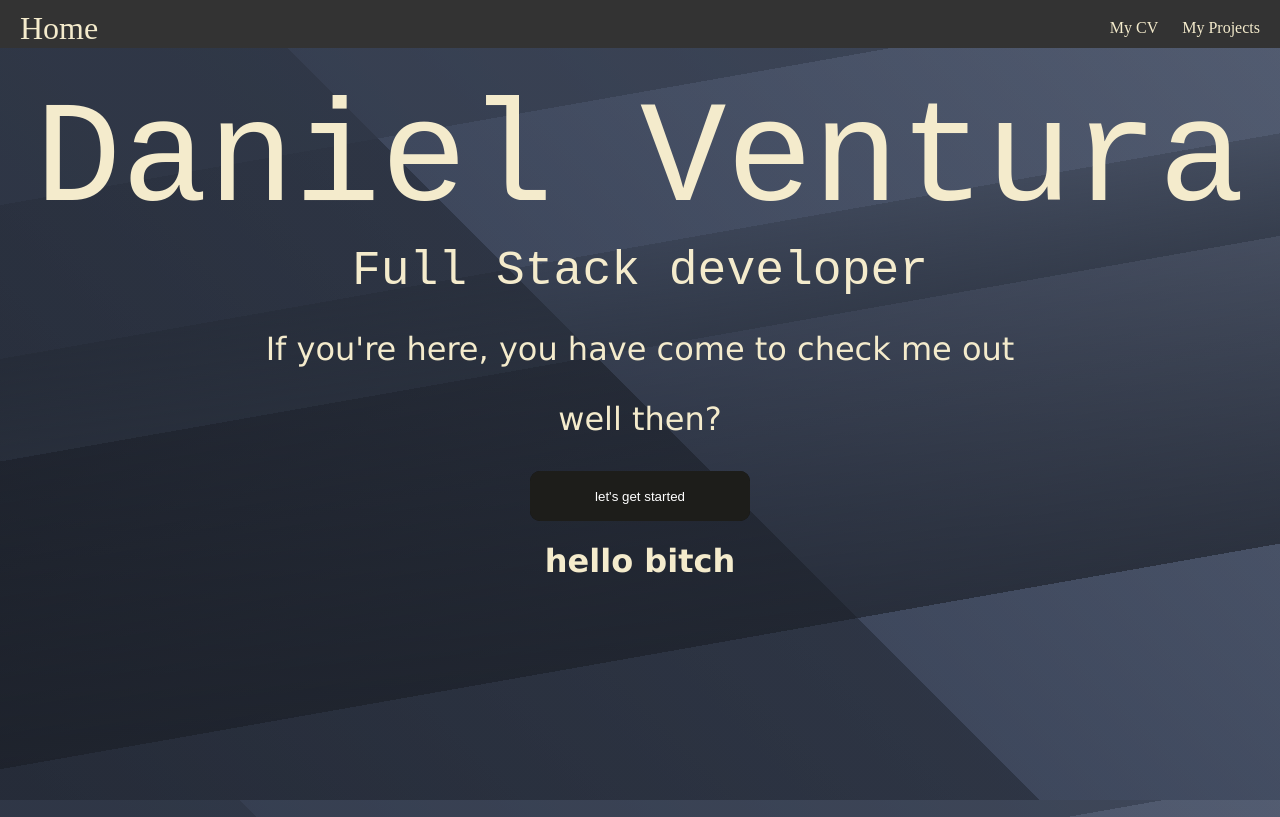
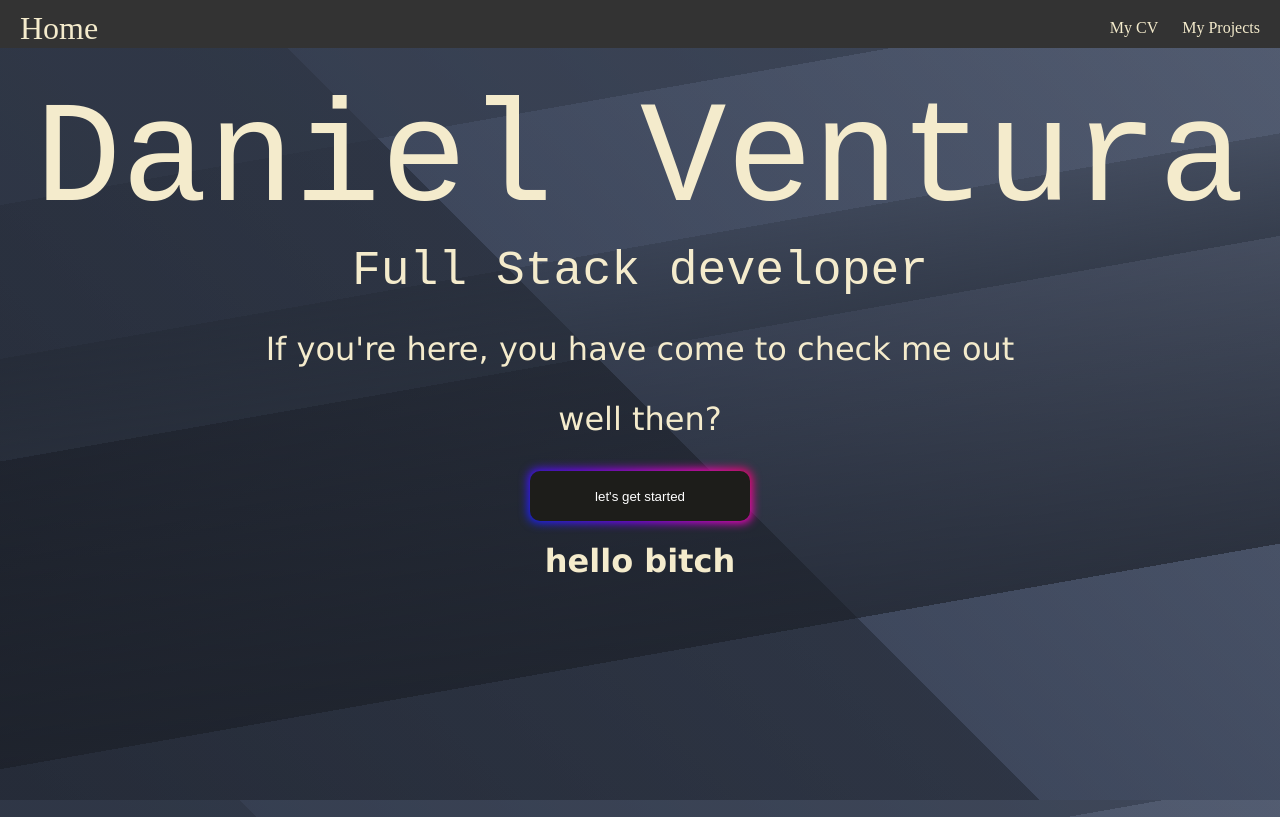
Before and after one commit to danivngopro/portfolio-site, a React (Create React App) app in the folder portfolio-site-ui/: page / in a window 1280 px wide. Shown: the top 817 px of the page. Built offline with nearby package versions, Linux system fonts and the light colour scheme.

Commit message:
chaning home button to have a glowing outline 24 7"

```diff
--- a/portfolio-site-ui/src/components/ui/buttons/flashyButton/FlashyButton.css
+++ b/portfolio-site-ui/src/components/ui/buttons/flashyButton/FlashyButton.css
@@ -37,7 +37,7 @@
     width: calc(100% + 4px);
     height: calc(100% + 4px);
     animation: glowing 20s linear infinite;
-    opacity: 0;
+    opacity: 1;
     transition: opacity 0.3s ease-in-out;
     border-radius: 10px;
   }
```
